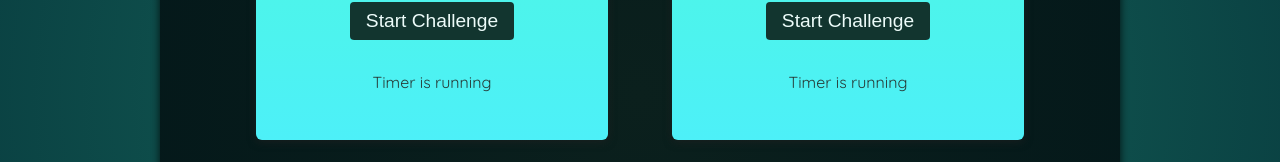
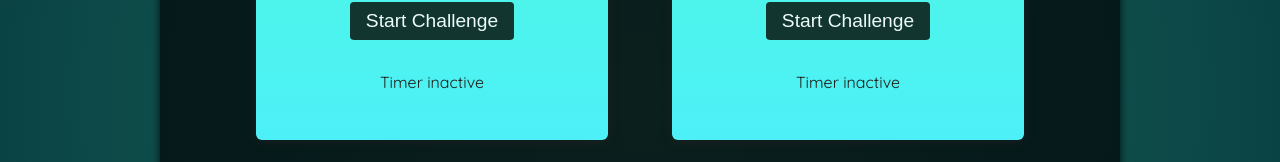
Before and after one commit to salim17/maxmillan-section8-refs-and-portals, a React (Vite) app: page / in a window 1280 px wide. Shown: the part 470-632 px from the top of the page. Built offline with nearby package versions, Linux system fonts and the light colour scheme; a web font is replaced by a local one.

Commit message:
section 8: lecture 137 setting timer and managing state

```diff
--- a/src/components/TimerChallenge.jsx
+++ b/src/components/TimerChallenge.jsx
@@ -1,14 +1,35 @@
+import { useState } from "react";
+
 export default function TimerChallenge({ title, targetTime }) {
+  const [timerStarted, setTimerStarted] = useState(false);
+  const [timerExpired, setTimerExpired] = useState(false);
+
+  function handleStart() {
+    setTimeout(() => {
+      setTimerExpired(true);
+    }, targetTime * 1000);
+
+    setTimerStarted(true);
+  }
+
+  function handleStop() {
+
+  }
   return (
     <section className="challenge">
       <h2>{title}</h2>
+      {timerExpired && <p>You Lost!</p>}
       <p className="challenge-time">
         {targetTime} second{targetTime > 1 ? "s" : ""}
       </p>
       <p>
-        <button>Start Challenge</button>
+        <button onClick={handleStart}>
+          {timerStarted ? "Stop" : "Start"} Challenge
+        </button>
       </p>
-      <p className="active">Timer is running</p>
+      <p className={timerStarted ? "active" : undefined}>
+        {timerStarted ? "Time is running..." : "Timer inactive"}
+      </p>
     </section>
   );
 }
```
Also changed, not shown: src/App.jsx (+4 -4 lines).
